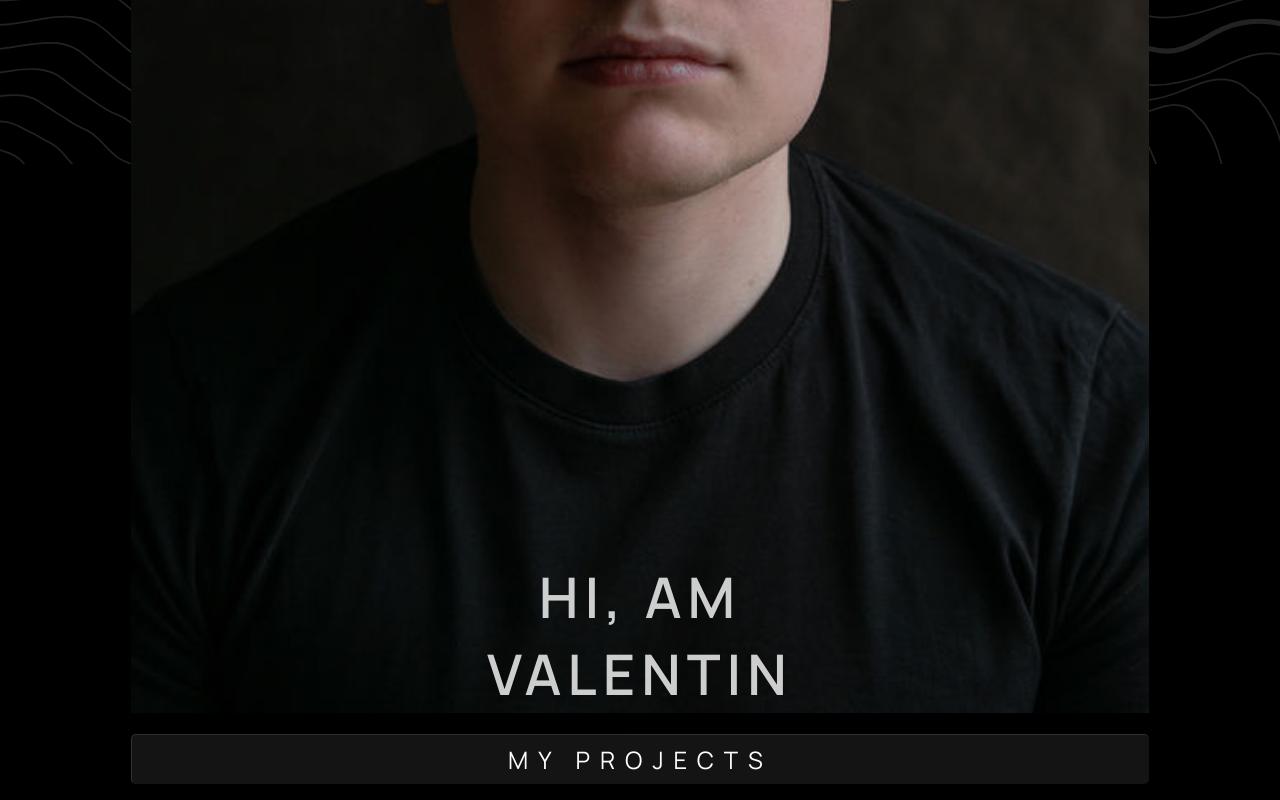
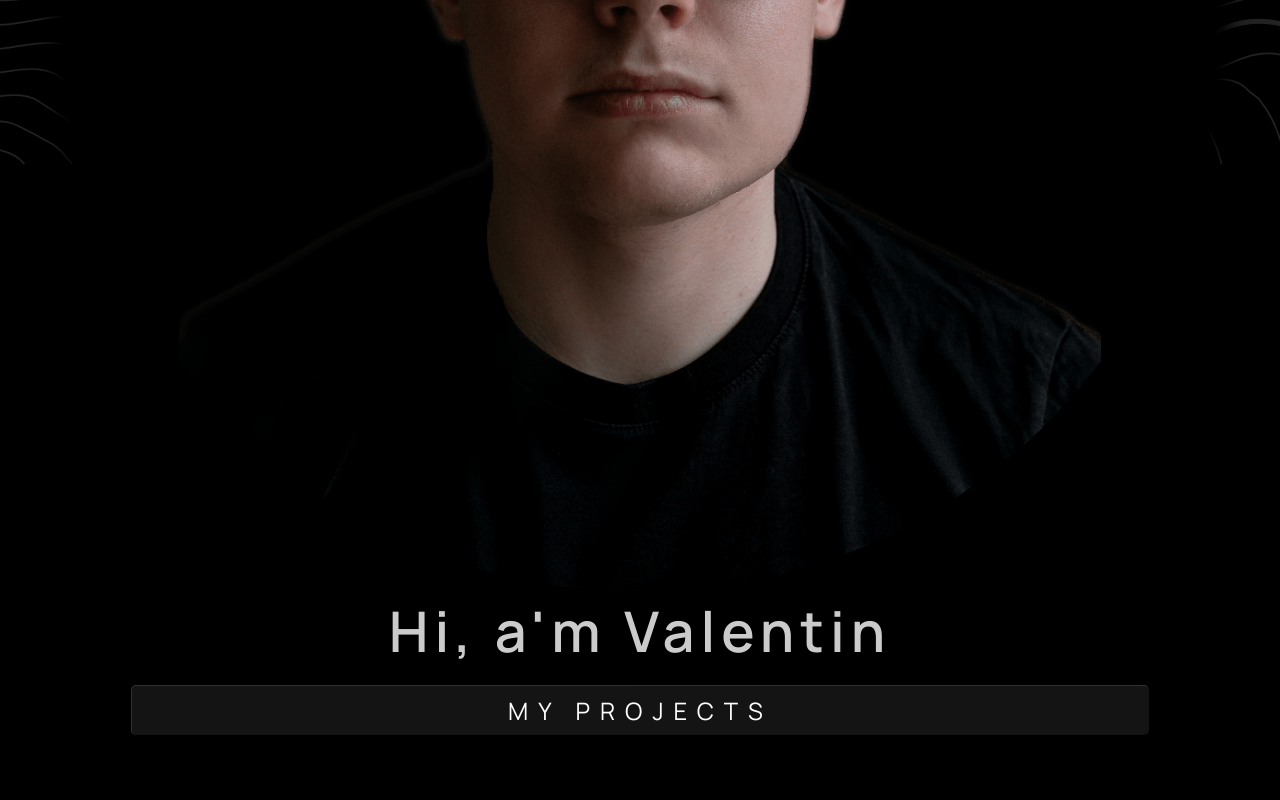
Before and after one commit to ValentinAlekhin/react-portfolio, a React (Create React App) app: page / in a window 1280 px wide. Shown: the part 689-1489 px from the top of the page. After the commit the page ends 1440 px from the top, so only its background shows below. Built offline with nearby package versions, Linux system fonts and the light colour scheme.

Commit message:
Add new image

```diff
--- a/src/pages/Home/Home.jsx
+++ b/src/pages/Home/Home.jsx
@@ -12,7 +12,7 @@ import {
   ProjectsLink,
 } from './styled'
 
-import DarkPhoto from './images/dark.jpg'
+import DarkPhoto from './images/dark.png'
 
 const transition = { duration: 0.3 }
 
@@ -40,11 +40,11 @@ const Home = () => {
         variants={variants}
         theme={theme}
       >
-        <ImageWrapper>
+        <ImageWrapper theme={theme}>
           <img src={DarkPhoto} alt="Valentin Alekhin" />
         </ImageWrapper>
         <TextWrapper>
-          <MainText theme={theme}>Hi, am Valentin</MainText>
+          <MainText theme={theme}>Hi, a'm Valentin</MainText>
           <OtherText theme={theme}>Frontend developer</OtherText>
         </TextWrapper>
 
--- a/src/pages/Home/styled.js
+++ b/src/pages/Home/styled.js
@@ -23,29 +23,36 @@ export const Wrapper = styled(motion.div)`
 `
 
 export const ImageWrapper = styled.div`
-  width: 100%;
+  width: 90vw;
+  height: 90vw;
   overflow: hidden;
   border-radius: 3px;
+  border-radius: 50%;
+  background-color: #000;
+  /* background-color: #fff; */
+  /* border: 1px solid ${({ theme }) => theme.projectCard.borderColor}; */
+  box-shadow: 0px 7px 20px 14px ${({ theme }) => theme.projectCard.boxShadow};
 
   img {
-    object-fit: cover;
+    object-fit: contain;
     width: 100%;
     height: 100%;
+    transform: translateY(8%);
   }
 `
 
 export const TextWrapper = styled.div`
   position: relative;
-  text-transform: uppercase;
+  /* text-transform: uppercase; */
   flex-direction: column;
   display: flex;
   text-align: center;
 `
 
 export const MainText = styled.span`
-  position: absolute;
-  top: -160px;
-  transform: translateX(-50%);
+  /* position: absolute; */
+  /* top: -160px; */
+  /* transform: translateX(-50%); */
   opacity: 0.8;
   color: ${({ theme }) => theme.fontColor};
   font-size: 3.5rem;
```
Also changed, not shown: src/pages/Home/images/dark.jpg (deleted), src/pages/Home/images/dark.png (added).
